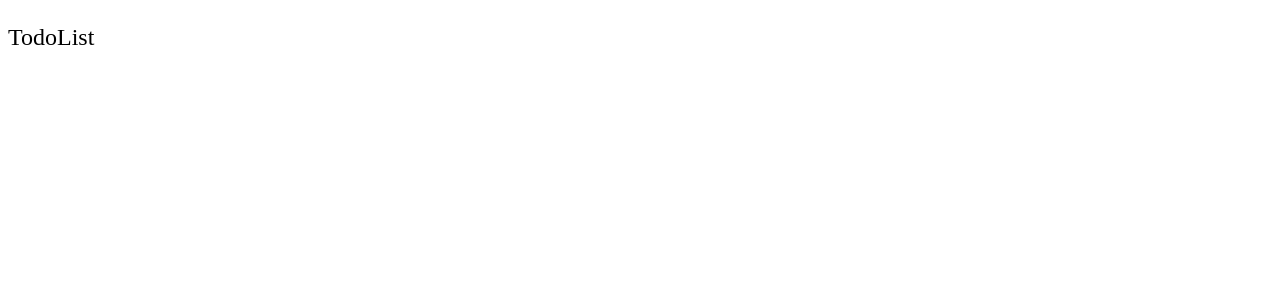
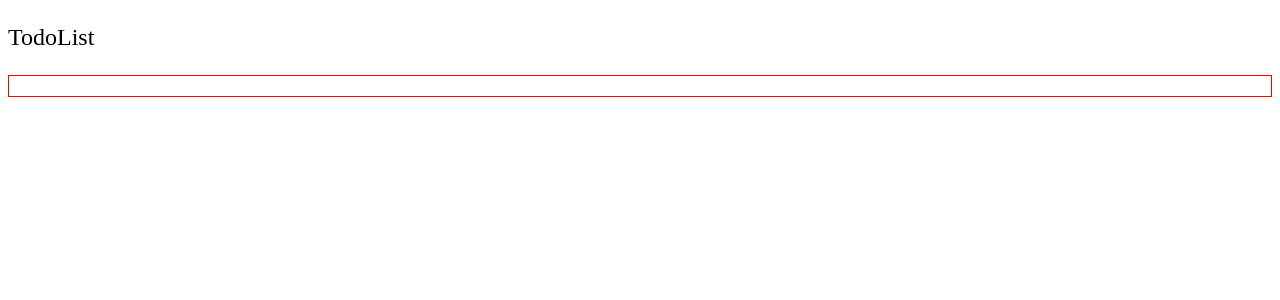
Before and after one commit to ibn-salamat/typescript-react-saga-todolist, a React (Create React App) app: page / in a window 1280 px wide. Shown: the top 300 px of the page. Built offline with nearby package versions, Linux system fonts and the light colour scheme.

Commit message:
feat: add redux, add reducers, type reducers

```diff
--- a/src/App.tsx
+++ b/src/App.tsx
@@ -1,6 +1,11 @@
+import { useEffect } from "react";
 import { Title, TodoList } from "./components";
+import { store } from "./store";
 
 export const App = () => {
+  useEffect(() => {
+    console.log(store.getState());
+  }, []);
   return (
     <>
       <Title label="TodoList" />
--- /dev/null
+++ b/src/components/TodoList/index.css
@@ -0,0 +1,4 @@
+.todolist-container {
+  padding: 10px;
+  border: 1px solid red;
+}
--- a/src/components/TodoList/index.tsx
+++ b/src/components/TodoList/index.tsx
@@ -1,8 +1,6 @@
 import React from "react";
+import "./index.css";
 
-export const TodoList: React.FC = () => {
-  return <>
-
-
-  </>;
+export const TodoList = () => {
+  return <div className="todolist-container"></div>;
 };
--- a/src/index.tsx
+++ b/src/index.tsx
@@ -1,10 +1,15 @@
 import React from "react";
 import ReactDOM from "react-dom";
+import { Provider } from "react-redux";
+
 import { App } from "./App";
+import { store } from "./store";
 
 ReactDOM.render(
   <React.StrictMode>
-    <App />
+    <Provider store={store}>
+      <App />
+    </Provider>
   </React.StrictMode>,
   document.getElementById("root")
 );
--- /dev/null
+++ b/src/store/index.ts
@@ -0,0 +1,4 @@
+import { createStore } from "redux";
+import { rootReducer } from "./reducers";
+
+export const store = createStore(rootReducer);
--- /dev/null
+++ b/src/store/reducers/index.ts
@@ -0,0 +1,12 @@
+import { combineReducers, Reducer } from "redux";
+import { todolistReducer } from "./todolist";
+
+type Reducers = {
+  [key: string]: Reducer;
+};
+
+const reducers: Reducers = {
+  todolist: todolistReducer,
+};
+
+export const rootReducer = combineReducers(reducers);
--- /dev/null
+++ b/src/store/reducers/todolist.ts
@@ -0,0 +1,12 @@
+import { Action } from "redux";
+
+const initialState = {
+  todos: [],
+};
+
+export function todolistReducer(state = initialState, action: Action) {
+  switch (action.type) {
+    default:
+      return state;
+  }
+}
```
